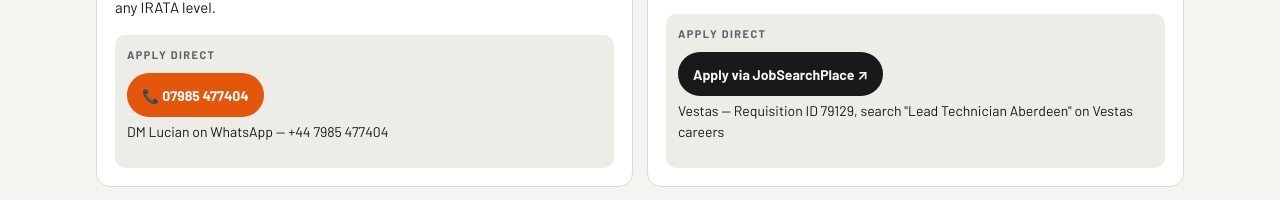
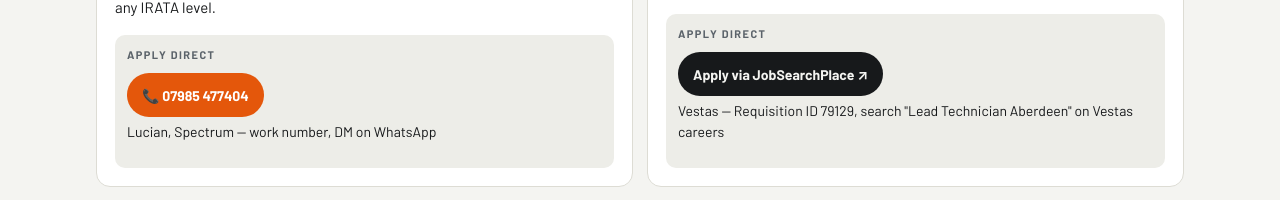
Before and after one commit to richardropes1/Rope-access-jobs-board, a plain HTML site: page index.html in a window 1280 px wide. Shown: the part 920-1120 px from the top of the page. Drawn offline with nearby package versions, Linux system fonts and the light colour scheme; a web font is replaced by a local one.

Commit message:
Spectrum card: mark Lucian number as Spectrum work number (58 jobs)

```diff
--- a/index.html
+++ b/index.html
@@ -187,7 +187,7 @@ button,select,input{min-height:44px}
       <h3>Rope Access Technician — Full Time — London</h3><p class="company">Spectrum</p>
       <div class="meta"><div>🗓 Starting next week (flexible)</div><div>🕗 8am–4pm</div></div>
       <p class="desc">Full-time rope access technician to join the Spectrum team, starting next week (flexible start date). Ropes, tools, rigging and vehicle provided — you just need your own harness/PPE. Minimum 1,000 hours on the ropes, valid driving licence essential, must be local to London. Rates negotiable depending on experience; invoice paid in the week of invoice. Multi-skilled, any IRATA level.</p>
-      <div class="apply"><p class="apply-label">Apply direct</p><div class="apply-actions"><a class="btn btn-call" href="tel:+447985477404">📞 07985 477404</a></div><p class="contact-line">DM Lucian on WhatsApp — +44 7985 477404</p></div>
+      <div class="apply"><p class="apply-label">Apply direct</p><div class="apply-actions"><a class="btn btn-call" href="tel:+447985477404">📞 07985 477404</a></div><p class="contact-line">Lucian, Spectrum — work number, DM on WhatsApp</p></div>
     </article>
 
     <!-- new -->
```
